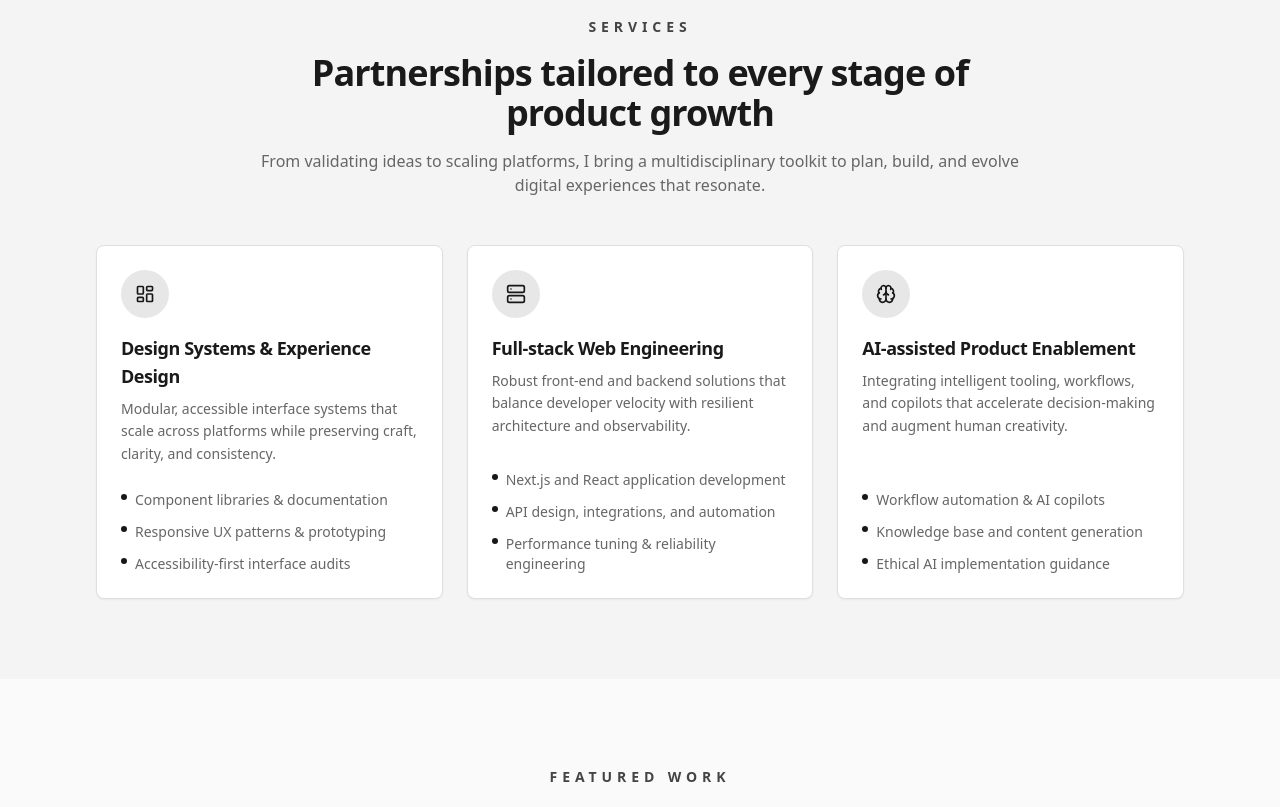
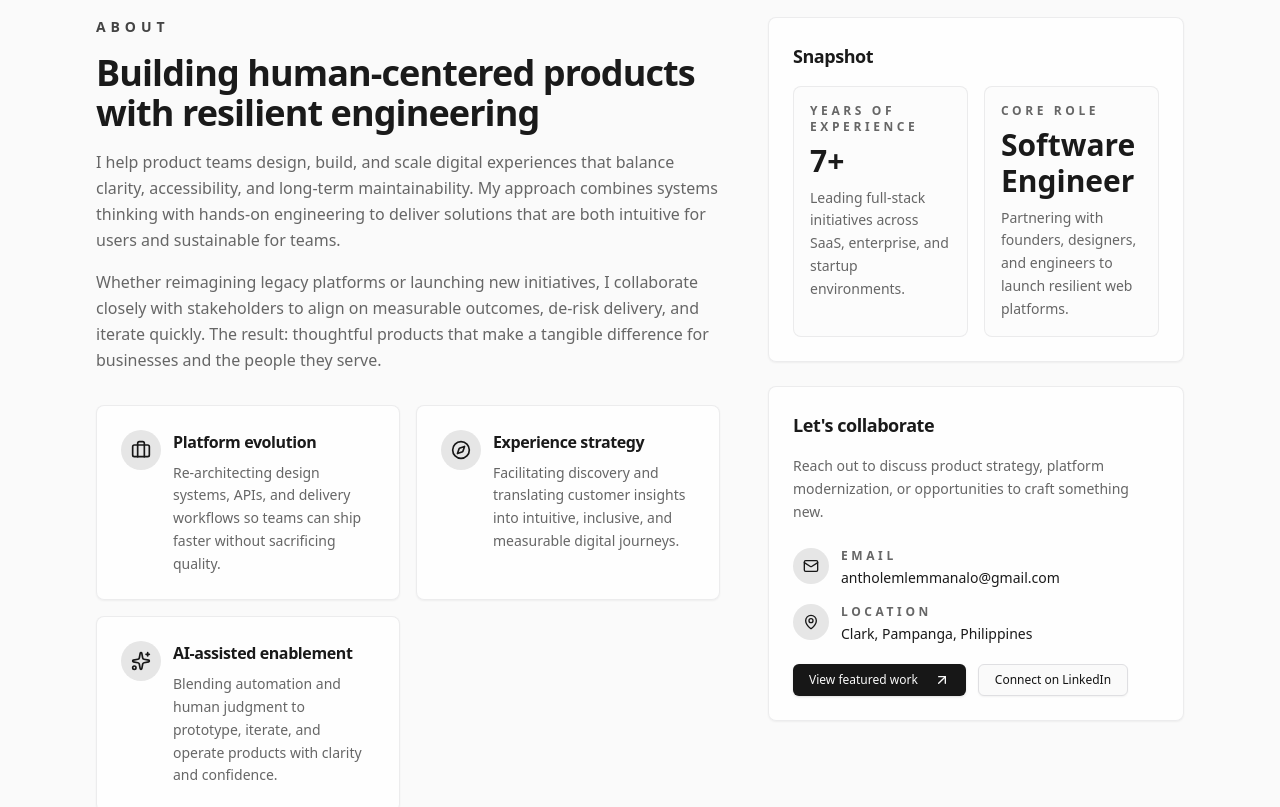
Before and after one commit to Antholem/web-portfolio, a Next.js app: page / in a window 1280 px wide. Shown: the part 800-1607 px from the top of the page. Built offline with nearby package versions, Linux system fonts and the light colour scheme; no server answers.

Commit message:
feat: add about section highlighting experience

```diff
--- a/src/app/page.tsx
+++ b/src/app/page.tsx
@@ -1,3 +1,4 @@
+import AboutSection from "@/components/about-section";
 import ContactSection from "@/components/contact-section";
 import HeroSection from "@/components/hero-section";
 import ProjectsSection from "@/components/projects-section";
@@ -8,6 +9,7 @@ export default function Home() {
   return (
     <main className="space-y-2">
       <HeroSection />
+      <AboutSection />
       <ServicesSection />
       <ProjectsSection />
       <SkillsSection />
--- /dev/null
+++ b/src/components/about-section.tsx
@@ -0,0 +1,163 @@
+import Link from "next/link";
+
+import { ArrowUpRight, Briefcase, Compass, Mail, MapPin, Sparkles } from "lucide-react";
+
+import { Button } from "@/components/ui/button";
+import { Card, CardContent, CardDescription, CardHeader, CardTitle } from "@/components/ui/card";
+
+const focusAreas = [
+  {
+    title: "Platform evolution",
+    description:
+      "Re-architecting design systems, APIs, and delivery workflows so teams can ship faster without sacrificing quality.",
+    icon: Briefcase,
+  },
+  {
+    title: "Experience strategy",
+    description:
+      "Facilitating discovery and translating customer insights into intuitive, inclusive, and measurable digital journeys.",
+    icon: Compass,
+  },
+  {
+    title: "AI-assisted enablement",
+    description:
+      "Blending automation and human judgment to prototype, iterate, and operate products with clarity and confidence.",
+    icon: Sparkles,
+  },
+] as const;
+
+const stats = [
+  {
+    label: "Years of experience",
+    value: "7+",
+    description: "Leading full-stack initiatives across SaaS, enterprise, and startup environments.",
+  },
+  {
+    label: "Core role",
+    value: "Software Engineer",
+    description: "Partnering with founders, designers, and engineers to launch resilient web platforms.",
+  },
+] as const;
+
+const contacts = [
+  {
+    label: "Email",
+    value: "antholemlemmanalo@gmail.com",
+    href: "mailto:antholemlemmanalo@gmail.com",
+    icon: Mail,
+  },
+  {
+    label: "Location",
+    value: "Clark, Pampanga, Philippines",
+    icon: MapPin,
+  },
+] as const;
+
+export default function AboutSection() {
+  return (
+    <section id="about" className="py-16 lg:py-20">
+      <div className="mx-auto flex max-w-6xl flex-col gap-12 px-4 sm:px-6 lg:px-8">
+        <div className="grid gap-12 lg:grid-cols-[minmax(0,1.2fr)_minmax(0,0.8fr)] lg:items-start">
+          <div className="space-y-8">
+            <div className="space-y-4">
+              <p className="text-sm font-semibold uppercase tracking-[0.35em] text-primary/80">About</p>
+              <h2 className="text-3xl font-bold tracking-tight text-foreground sm:text-4xl">
+                Building human-centered products with resilient engineering
+              </h2>
+              <p className="text-base leading-relaxed text-muted-foreground">
+                I help product teams design, build, and scale digital experiences that balance clarity, accessibility, and
+                long-term maintainability. My approach combines systems thinking with hands-on engineering to deliver solutions
+                that are both intuitive for users and sustainable for teams.
+              </p>
+              <p className="text-base leading-relaxed text-muted-foreground">
+                Whether reimagining legacy platforms or launching new initiatives, I collaborate closely with stakeholders to
+                align on measurable outcomes, de-risk delivery, and iterate quickly. The result: thoughtful products that make
+                a tangible difference for businesses and the people they serve.
+              </p>
+            </div>
+
+            <div className="grid gap-4 sm:grid-cols-2">
+              {focusAreas.map((area) => (
+                <Card key={area.title} className="h-full border-border/60 bg-card/80">
+                  <CardHeader className="flex flex-row items-start gap-3 space-y-0">
+                    <span className="inline-flex h-10 w-10 flex-shrink-0 items-center justify-center rounded-full bg-primary/10 text-primary">
+                      <area.icon className="h-5 w-5" aria-hidden />
+                    </span>
+                    <div>
+                      <CardTitle className="text-base font-semibold text-foreground">{area.title}</CardTitle>
+                      <CardDescription className="mt-2 text-sm leading-relaxed">{area.description}</CardDescription>
+                    </div>
+                  </CardHeader>
+                </Card>
+              ))}
+            </div>
+          </div>
+
+          <div className="space-y-6">
+            <Card className="border-border/60 bg-card/80">
+              <CardHeader className="space-y-4">
+                <CardTitle className="text-lg font-semibold text-foreground">Snapshot</CardTitle>
+                <div className="grid gap-4 sm:grid-cols-2">
+                  {stats.map((stat) => (
+                    <div key={stat.label} className="rounded-lg border border-border/60 bg-background/50 p-4">
+                      <p className="text-xs font-semibold uppercase tracking-[0.3em] text-muted-foreground">{stat.label}</p>
+                      <p className="mt-2 text-3xl font-semibold text-foreground">{stat.value}</p>
+                      <p className="mt-2 text-sm leading-relaxed text-muted-foreground">{stat.description}</p>
+                    </div>
+                  ))}
+                </div>
+              </CardHeader>
+            </Card>
+
+            <Card className="border-border/60 bg-card/80">
+              <CardHeader className="space-y-4">
+                <CardTitle className="text-lg font-semibold text-foreground">Let&apos;s collaborate</CardTitle>
+                <CardDescription className="text-sm leading-relaxed">
+                  Reach out to discuss product strategy, platform modernization, or opportunities to craft something new.
+                </CardDescription>
+              </CardHeader>
+              <CardContent className="space-y-5">
+                <dl className="space-y-4">
+                  {contacts.map((contact) => (
+                    <div key={contact.label} className="flex items-start gap-3">
+                      <span className="flex h-9 w-9 flex-shrink-0 items-center justify-center rounded-full bg-primary/10 text-primary">
+                        <contact.icon className="h-4 w-4" aria-hidden />
+                      </span>
+                      <div>
+                        <dt className="text-xs font-semibold uppercase tracking-[0.3em] text-muted-foreground">
+                          {contact.label}
+                        </dt>
+                        <dd className="mt-1 text-sm font-medium text-foreground">
+                          {contact.href ? (
+                            <Link href={contact.href} className="hover:text-primary">
+                              {contact.value}
+                            </Link>
+                          ) : (
+                            contact.value
+                          )}
+                        </dd>
+                      </div>
+                    </div>
+                  ))}
+                </dl>
+                <div className="flex flex-wrap gap-3">
+                  <Button asChild size="sm" className="px-4">
+                    <Link href="#projects">
+                      View featured work
+                      <ArrowUpRight className="ml-2 h-4 w-4" aria-hidden />
+                    </Link>
+                  </Button>
+                  <Button asChild size="sm" variant="outline" className="px-4">
+                    <Link href="https://www.linkedin.com/in/antholem" target="_blank" rel="noreferrer noopener">
+                      Connect on LinkedIn
+                    </Link>
+                  </Button>
+                </div>
+              </CardContent>
+            </Card>
+          </div>
+        </div>
+      </div>
+    </section>
+  );
+}
--- a/src/components/ui/navbar.tsx
+++ b/src/components/ui/navbar.tsx
@@ -17,11 +17,11 @@ import { useThemeStore } from "@/lib/theme-store"
 import { Separator } from "@/components/ui/separator"
 
 const links = [
-    { href: "/", label: "About" },
+    { href: "#about", label: "About" },
     { href: "#services", label: "Services" },
     { href: "#skills", label: "Skills" },
     { href: "#projects", label: "Projects" },
-    { href: "#contacts", label: "Contacts" },
+    { href: "#contact", label: "Contact" },
 ]
 
 export default function Navbar({ initialTheme }: { initialTheme?: "light" | "dark" }) {
```
